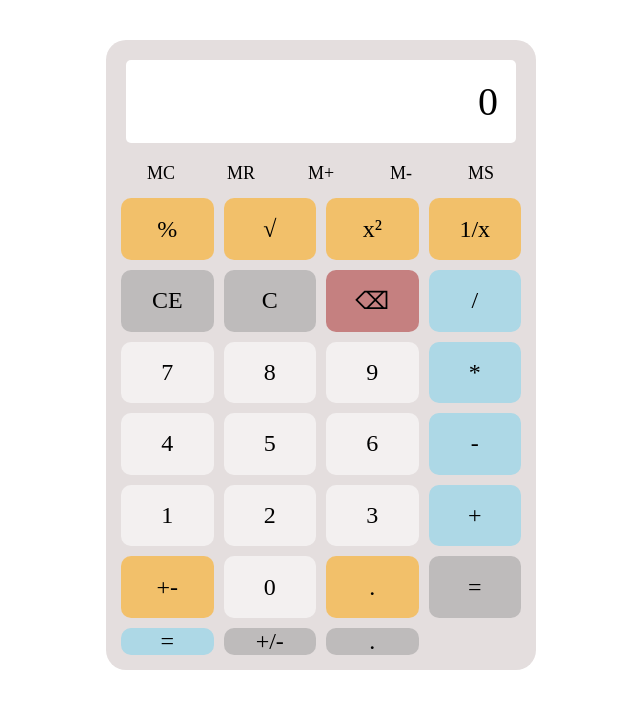
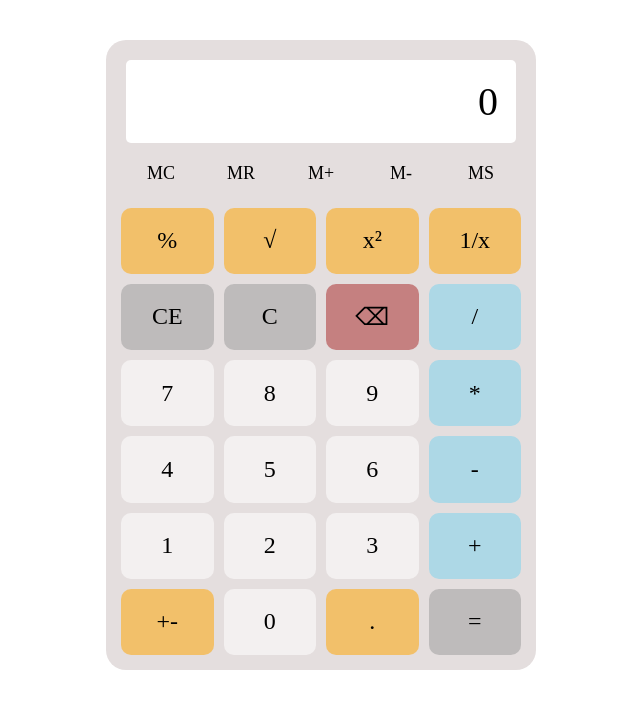
Before and after one commit to ordadush/Calculator, a plain HTML site: page index.html in a window 1280 px wide. Shown: the whole page, without its empty margins (319-959 px from the left). Drawn offline with Linux system fonts and the light colour scheme.

Commit message:
finish HTML CSS

```diff
--- a/index.html
+++ b/index.html
@@ -42,9 +42,6 @@
             <div class="box" data-type="num">0</div>
             <div class="box" data-type="operation-button">.</div>
             <div class="box" data-type="general">=</div>
-            <div class="box" data-type="acction">=</div>
-            <div class="box" data-type="general">+/-</div>
-            <div class="box" data-type="general">.</div>
           </div>
     </body>
 </html>
--- a/styles.css
+++ b/styles.css
@@ -83,8 +83,3 @@
     .dis-box:active {
         background-color: #6a8caf;;
     }
-    .box:active {
-        transform: scale(0.95);
-        transition: transform 0.1s;
-
-    }
```
